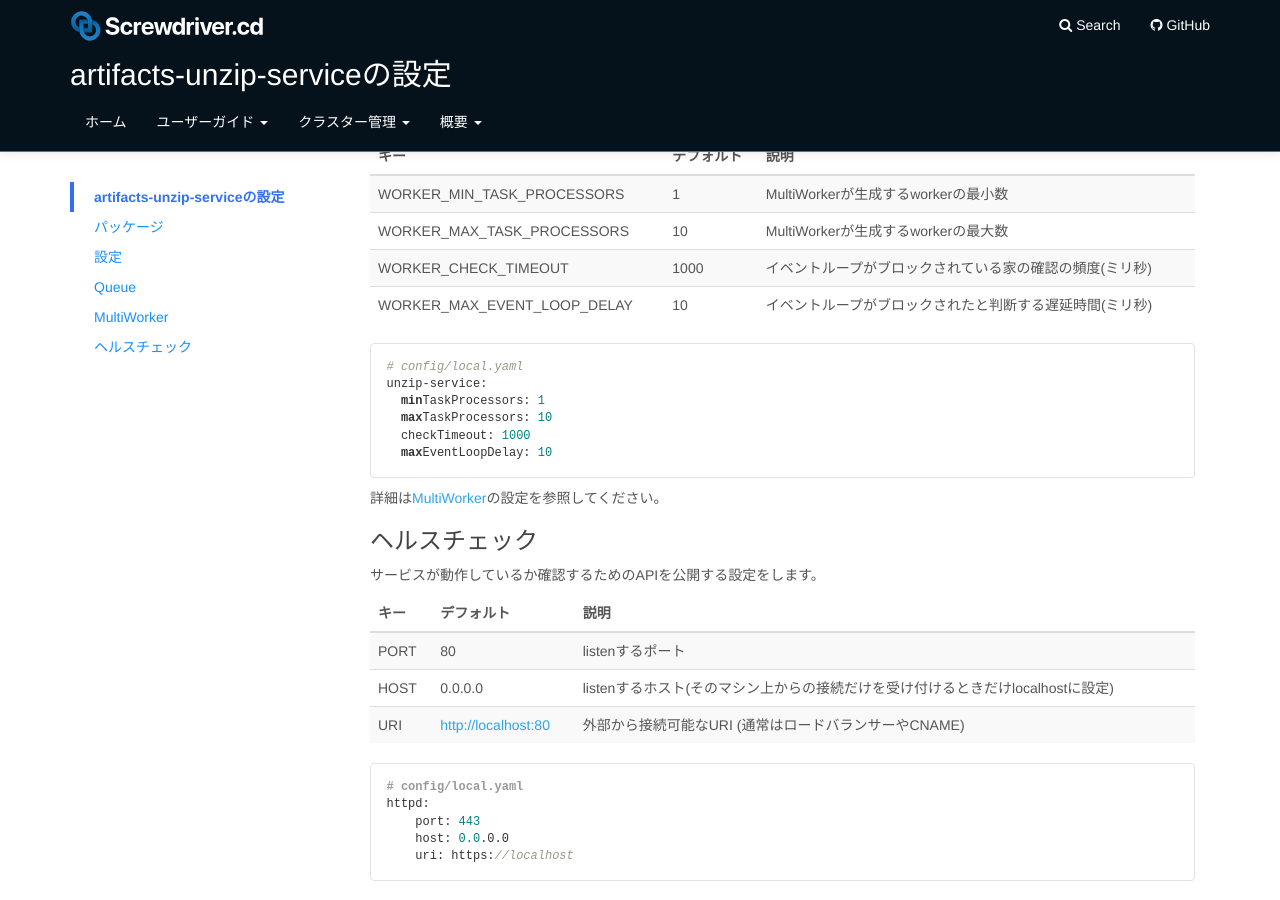
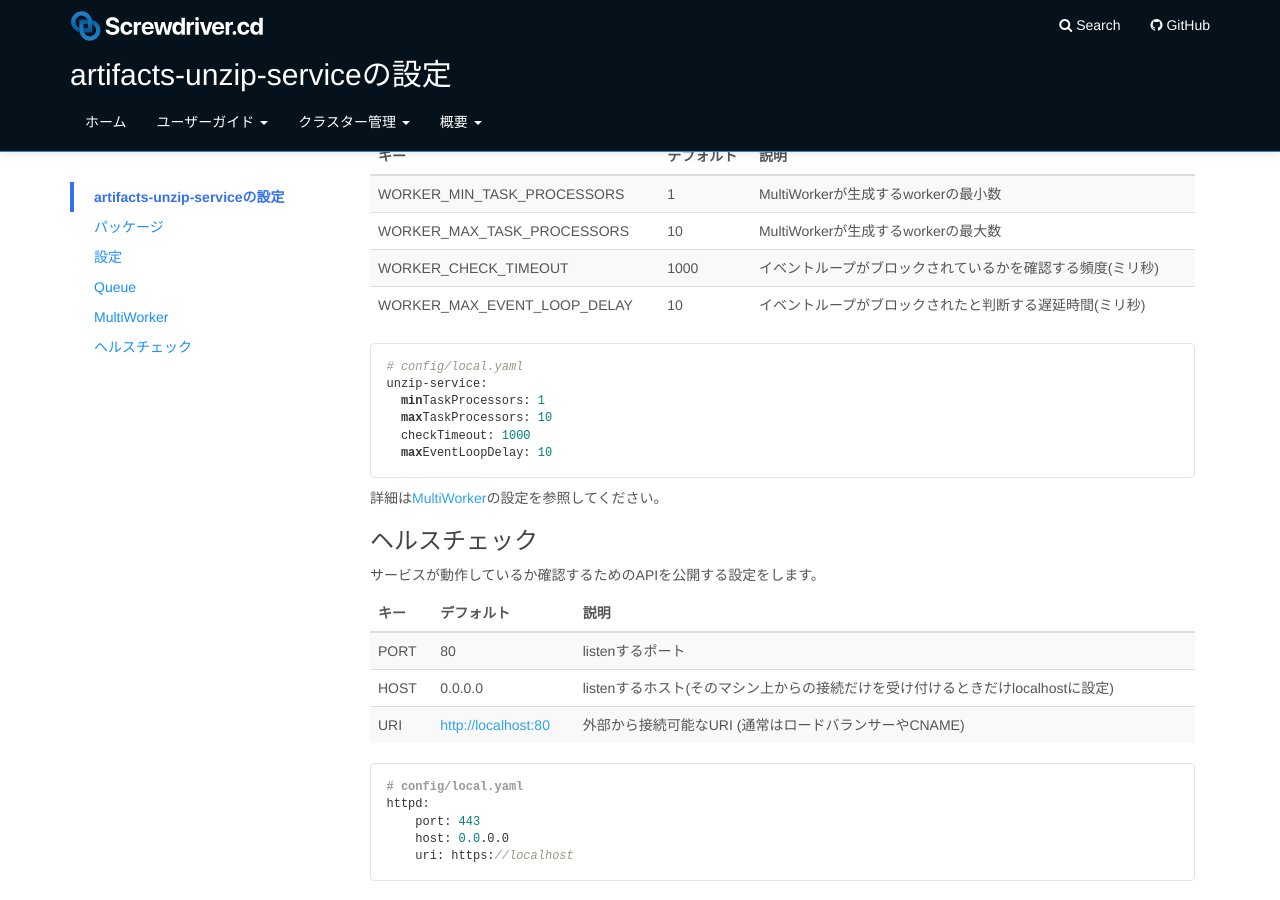
Before and after one commit to screwdriver-cd/guide, a Jekyll site: the page built from docs/ja/cluster-management/configure-artifacts-unzip-service.md, in a window 1280 px wide and 900 px high, scrolled down 1084 px. Built offline with Jekyll 4.4.1, drawn with Linux system fonts in a browser that asks for light colours.

Commit message:
fix typo

````diff
--- a/docs/ja/cluster-management/configure-artifacts-unzip-service.md
+++ b/docs/ja/cluster-management/configure-artifacts-unzip-service.md
@@ -69,7 +69,7 @@ MultiWorkerについての設定です。
 --- | --- | ---
 WORKER_MIN_TASK_PROCESSORS | 1 | MultiWorkerが生成するworkerの最小数
 WORKER_MAX_TASK_PROCESSORS | 10 | MultiWorkerが生成するworkerの最大数
-WORKER_CHECK_TIMEOUT | 1000 | イベントループがブロックされている家の確認の頻度(ミリ秒)
+WORKER_CHECK_TIMEOUT | 1000 | イベントループがブロックされているかを確認する頻度(ミリ秒)
 WORKER_MAX_EVENT_LOOP_DELAY | 10 | イベントループがブロックされたと判断する遅延時間(ミリ秒)
 
 ```yaml
````
